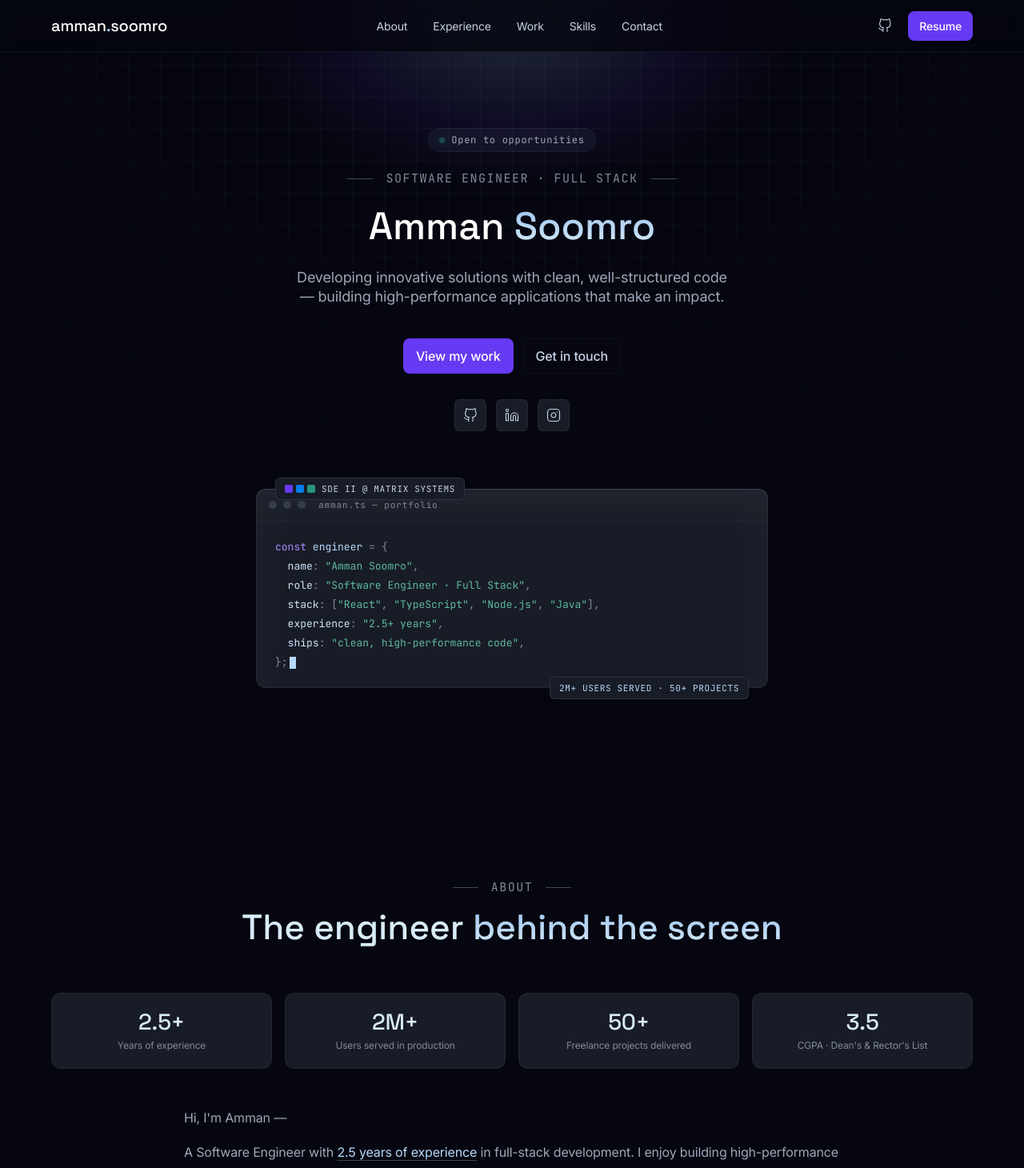
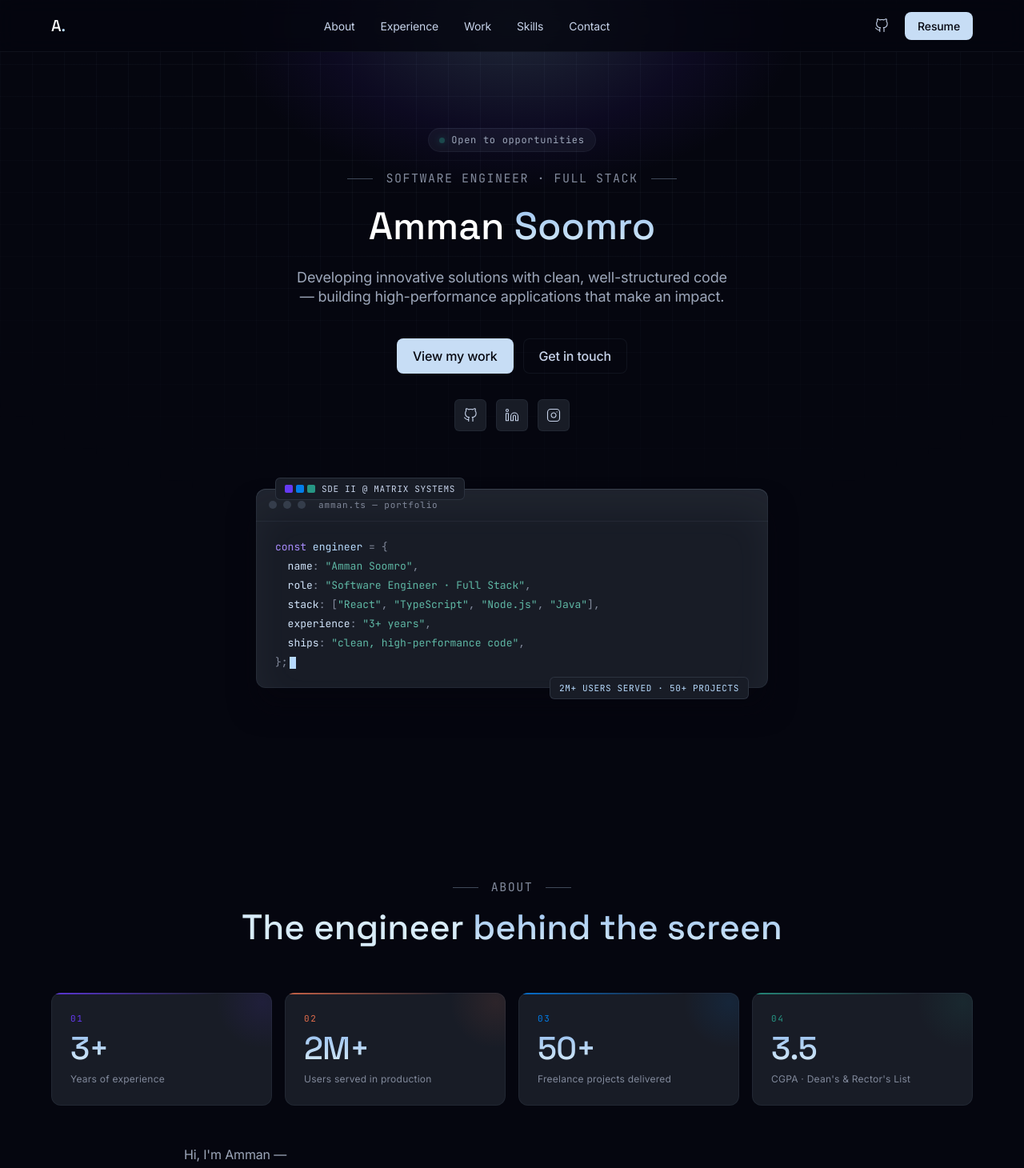
Before and after one commit to ammansoomro/amman-portfolio, a Next.js app: page / in a window 1280 px wide. Shown: the top 1460 px of the page at 80% size. Built offline with nearby package versions, Linux system fonts and the light colour scheme.

Commit message:
Redesign buttons

```diff
--- a/src/app/globals.css
+++ b/src/app/globals.css
@@ -193,18 +193,19 @@ img {
   align-items: center;
   justify-content: center;
   gap: var(--spacing-8);
-  background: var(--color-electric-iris);
-  color: #ffffff;
+  background: #c7ddf5;
+  color: var(--color-midnight-ink);
   font-size: var(--text-body);
   font-weight: 500;
+  letter-spacing: -0.01em;
   line-height: 1.5;
-  padding: 10px 16px;
+  padding: 10px 20px;
   border-radius: var(--radius-buttons);
-  transition: filter 0.15s ease;
+  transition: background 0.2s ease;
 }
 
 .btn-primary:hover {
-  filter: brightness(1.12);
+  background: #d8e8fa;
 }
 
 .btn-ghost {
@@ -216,16 +217,23 @@ img {
   color: var(--color-moonlight);
   font-size: var(--text-body);
   font-weight: 500;
+  letter-spacing: -0.01em;
   line-height: 1.5;
-  padding: 10px 16px;
+  padding: 10px 20px;
   border-radius: var(--radius-buttons);
   box-shadow: var(--shadow-hairline-faint);
-  transition: box-shadow 0.15s ease, color 0.15s ease;
+  transition: box-shadow 0.2s ease, color 0.2s ease;
 }
 
 .btn-ghost:hover {
   box-shadow: var(--shadow-hairline);
   color: var(--color-glacier);
+}
+
+.btn-primary:focus-visible,
+.btn-ghost:focus-visible {
+  outline: 2px solid var(--color-frost-link);
+  outline-offset: 2px;
 }
 
 /* ---------- Navbar ---------- */
@@ -307,7 +315,7 @@ img {
 
 .nav-cta {
   font-size: var(--text-body-sm);
-  padding: 8px 14px;
+  padding: 7px 16px;
 }
 
 @media (max-width: 760px) {
@@ -591,27 +599,97 @@ img {
 }
 
 .stat-card {
+  position: relative;
+  overflow: hidden;
+  isolation: isolate;
   background: var(--surface-plate-deep);
   border-radius: var(--radius-cards);
   box-shadow: var(--shadow-hairline-faint);
-  padding: var(--spacing-20) var(--spacing-24);
+  padding: var(--spacing-24);
   display: flex;
   flex-direction: column;
-  gap: var(--spacing-4);
-  text-align: center;
+  gap: var(--spacing-8);
+  text-align: left;
+  transition:
+    transform 0.28s cubic-bezier(0.22, 1, 0.36, 1),
+    box-shadow 0.28s ease;
+}
+
+/* per-card accent */
+.stat-card:nth-child(1) {
+  --stat-accent: var(--color-electric-iris);
+}
+.stat-card:nth-child(2) {
+  --stat-accent: var(--color-ember);
+}
+.stat-card:nth-child(3) {
+  --stat-accent: var(--color-azure);
+}
+.stat-card:nth-child(4) {
+  --stat-accent: var(--color-cipher-mint);
+}
+
+/* top accent rule */
+.stat-card::before {
+  content: "";
+  position: absolute;
+  inset: 0 0 auto 0;
+  height: 2px;
+  background: linear-gradient(90deg, var(--stat-accent), transparent 75%);
+  opacity: 0.85;
+}
+
+/* soft corner glow */
+.stat-card::after {
+  content: "";
+  position: absolute;
+  top: -48px;
+  right: -48px;
+  width: 120px;
+  height: 120px;
+  z-index: -1;
+  border-radius: var(--radius-pills);
+  background: radial-gradient(circle, var(--stat-accent), transparent 68%);
+  opacity: 0.1;
+  transition: opacity 0.28s ease;
+}
+
+.stat-card:hover {
+  transform: translateY(-4px);
+  box-shadow:
+    var(--shadow-hairline),
+    rgba(6, 6, 14, 0.6) 0px 18px 36px 0px;
+}
+
+.stat-card:hover::after {
+  opacity: 0.22;
+}
+
+.stat-index {
+  font-family: var(--font-mono), monospace;
+  font-size: 11px;
+  font-weight: 500;
+  letter-spacing: 0.14em;
+  font-feature-settings: "tnum";
+  color: var(--stat-accent);
 }
 
 .stat-value {
   font-family: var(--font-display), ui-sans-serif, sans-serif;
-  font-size: var(--text-heading);
+  font-size: clamp(28px, 3.2vw, 40px);
   font-weight: 500;
-  line-height: 1.17;
-  color: var(--color-glacier);
+  line-height: 1.05;
+  letter-spacing: -0.02em;
+  background: var(--gradient-blueprint-glow);
+  -webkit-background-clip: text;
+  background-clip: text;
+  color: transparent;
 }
 
 .stat-label {
   font-size: var(--text-caption);
   line-height: 1.5;
+  letter-spacing: 0.02em;
   color: var(--color-fog);
 }
 
--- a/src/components/About.tsx
+++ b/src/components/About.tsx
@@ -1,7 +1,7 @@
 import Section from "./Section";
 
 const stats = [
-  { value: "2.5+", label: "Years of experience" },
+  { value: "3+", label: "Years of experience" },
   { value: "2M+", label: "Users served in production" },
   { value: "50+", label: "Freelance projects delivered" },
   { value: "3.5", label: "CGPA · Dean's & Rector's List" },
@@ -19,8 +19,11 @@ export default function About() {
       }
     >
       <div className="stat-row">
-        {stats.map((stat) => (
+        {stats.map((stat, i) => (
           <div key={stat.label} className="stat-card">
+            <span className="stat-index">
+              {String(i + 1).padStart(2, "0")}
+            </span>
             <span className="stat-value">{stat.value}</span>
             <span className="stat-label">{stat.label}</span>
           </div>
@@ -31,7 +34,7 @@ export default function About() {
           <p>Hi, I&apos;m Amman —</p>
           <p>
             A Software Engineer with{" "}
-            <a href="#experience">2.5 years of experience</a> in full-stack
+            <a href="#experience">3 years of experience</a> in full-stack
             development. I enjoy building high-performance applications that
             make an impact.
           </p>
--- a/src/components/Hero.tsx
+++ b/src/components/Hero.tsx
@@ -69,7 +69,7 @@ function TerminalCard() {
             {"  "}
             <span className="tok-key">experience</span>
             <span className="tok-punc">: </span>
-            <span className="tok-str">&quot;2.5+ years&quot;</span>
+            <span className="tok-str">&quot;3+ years&quot;</span>
             <span className="tok-punc">,</span>
           </span>
           <span className="ln">
--- a/src/components/Navbar.tsx
+++ b/src/components/Navbar.tsx
@@ -13,8 +13,8 @@ export default function Navbar() {
   return (
     <header className="nav">
       <div className="nav-inner">
-        <a href="#home" className="nav-brand">
-          amman<span>.</span>soomro
+        <a href="#home" className="nav-brand" aria-label="Amman Soomro — home">
+          A<span>.</span>
         </a>
         <nav className="nav-links">
           {navItems.map((item) => (
```
